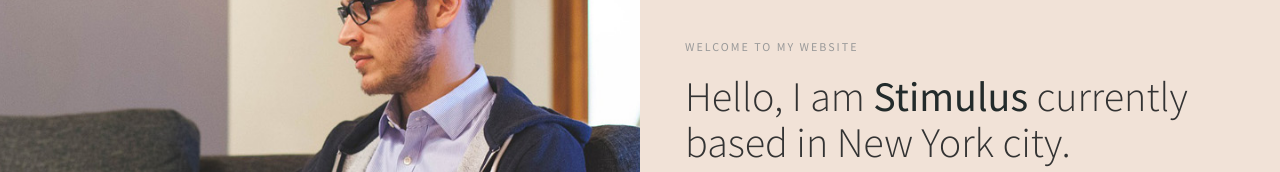
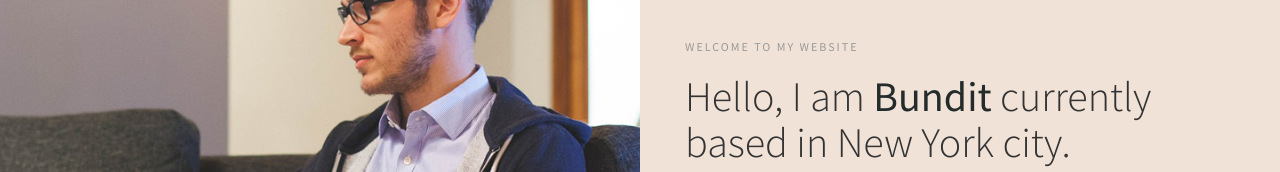
Before and after one commit to BunditSpace/firebase-travis, a plain HTML site: page public/index.html in a window 1280 px wide. Shown: the part 193-365 px from the top of the page. Drawn offline with Linux system fonts and the light colour scheme.

Commit message:
change info index page

```diff
--- a/public/index.html
+++ b/public/index.html
@@ -77,7 +77,7 @@ http://www.templatemo.com/tm-498-stimulus
                     <div class="home-thumb">
                          <div class="section-title">
                               <h4 class="wow fadeInUp" data-wow-delay="0.3s">welcome to my website</h4>
-                              <h1 class="wow fadeInUp" data-wow-delay="0.6s">Hello, I am <strong>Stimulus</strong> currently based in New York city.</h1>
+                              <h1 class="wow fadeInUp" data-wow-delay="0.6s">Hello, I am <strong> Bundit </strong> currently based in New York city.</h1>
                               <p class="wow fadeInUp" data-wow-delay="0.9s">Donec auctor arcu at efficitur lacinia. Praesent bibendum efficitur ipsum, et mattis tellus interdum in. Ut a dictum purus. Vestibulum non pellentesque felis, sed dignissim urna. Vestibulum id accumsan quam.</p>
 
                               <a href="#about" class="wow fadeInUp smoothScroll section-btn btn btn-success" data-wow-delay="1.4s">Get Started</a>
```
